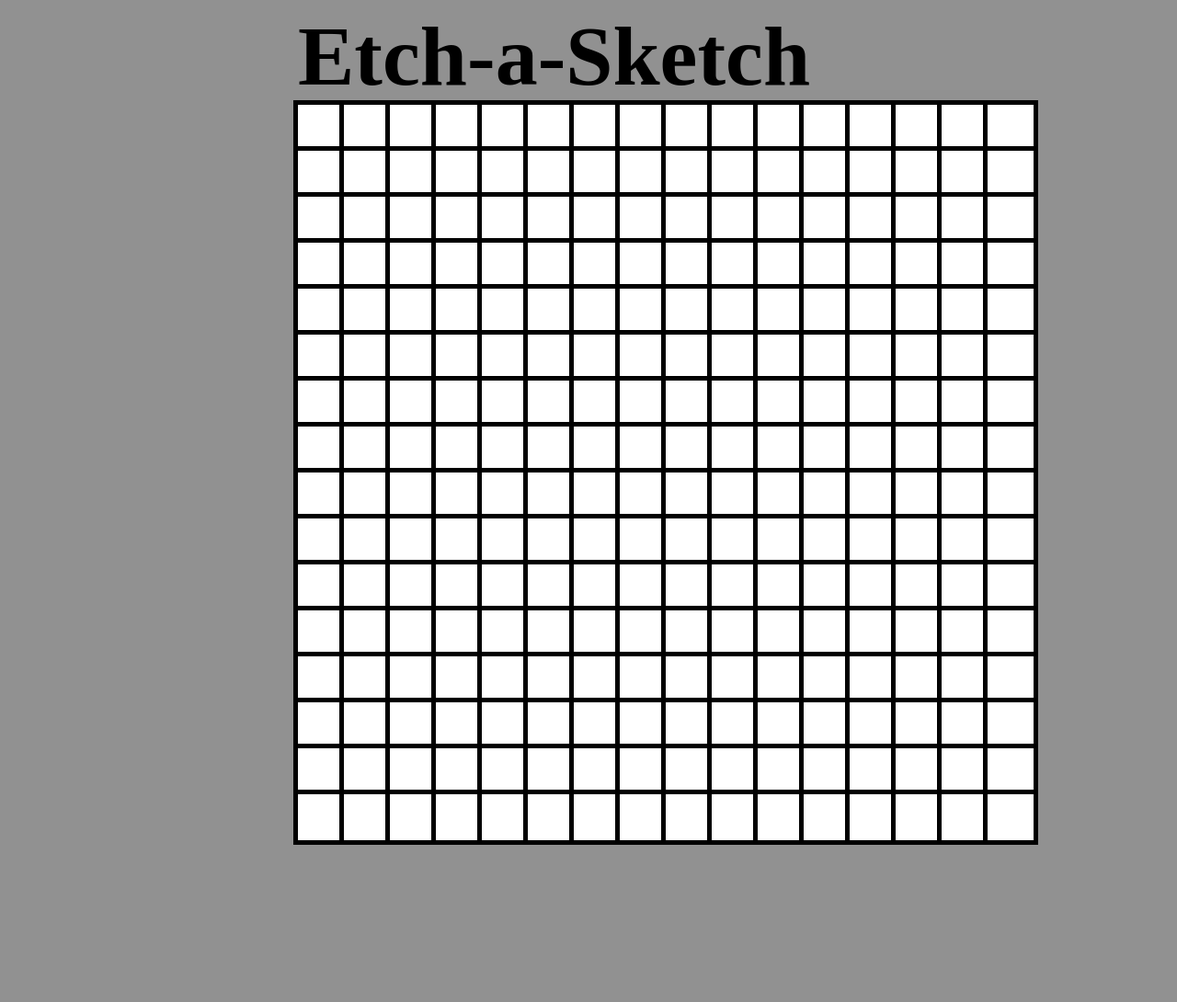
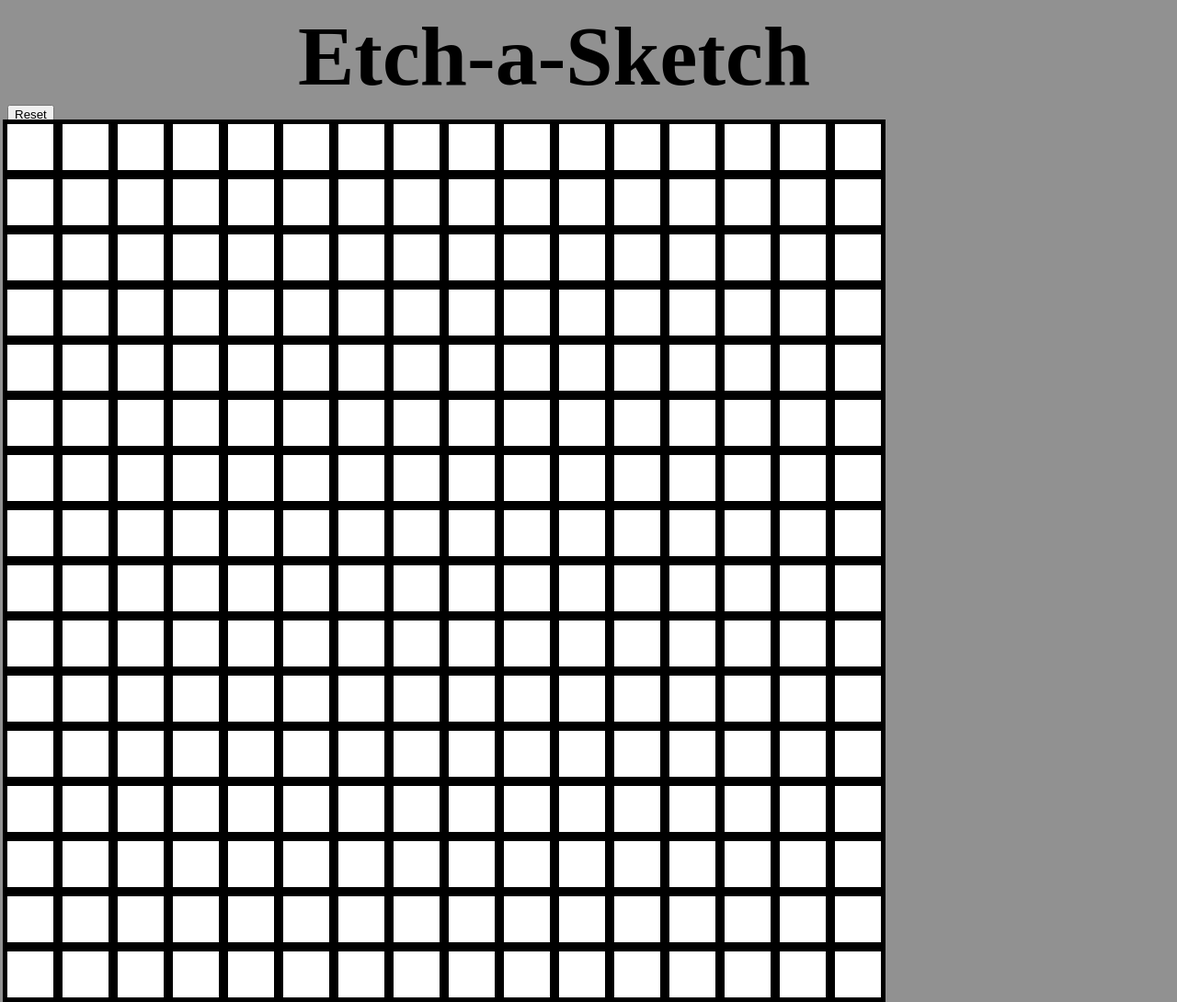
Before and after one commit to CypressWriter/etch-a-sketch, a plain HTML site: page index.html in a window 1280 px wide. Shown: the whole page at 92% size. Before the commit the page ends 922 px from the top, so only its background shows below. Drawn offline with Linux system fonts and the light colour scheme.

Commit message:
divs now can be sized dynamically

```diff
--- a/index.html
+++ b/index.html
@@ -9,6 +9,7 @@
 
     <body>
         <h1 class="header">Etch-a-Sketch</h1>
+        <button type="button" onclick="reset()">Reset</button>
         <div class="container"></div>
     </body>
 </html>
--- a/script.js
+++ b/script.js
@@ -1,4 +1,5 @@
 let length = 16;
+let canvasSize = 1000;
 
 container = document.querySelector("div");
 
@@ -17,3 +18,32 @@
 
 const squares = document.querySelectorAll(".square");
 squares.forEach(square => square.addEventListener("mouseover", blackColor));
+
+function reset() {
+    do {
+        length = prompt("Please enter the size of grid (between 1 and 100)");
+    } while (length <= 0 || length > 100);
+
+    const squares = document.querySelectorAll(".square");
+    squares.forEach(square => square.remove());
+
+
+    square = document.createElement("div");
+
+
+    for (let i = 0; i < length; i++) {
+        for (let j = 0; j < length; j++) {
+                square = document.createElement("div");
+                square.style.width = (canvasSize / length) + "px";
+                square.style.height = (canvasSize / length) + "px";
+
+                container.style.gridTemplateColumns = "repeat(" + length + ", 1fr)";
+                container.style.gridTemplateRows = "repeat(" + length + ", 1fr)";
+
+                square.classList.add("square");
+                container.appendChild(square);
+        }
+    }
+
+    console.log(length);
+}
--- a/styles.css
+++ b/styles.css
@@ -10,12 +10,12 @@
 }
 
 .container {
-    margin: auto;
-    width: 50%;
     display: grid;
-    grid-template-columns: repeat(16, 50px[col-start]);
+    height: 960px;
+    width: 960px;
+    grid-template-columns: repeat(16, 1fr);
+    grid-template-rows: repeat(16, 1fr);
 }
-
 .header {
     margin: auto;
     width: 50%;
```
